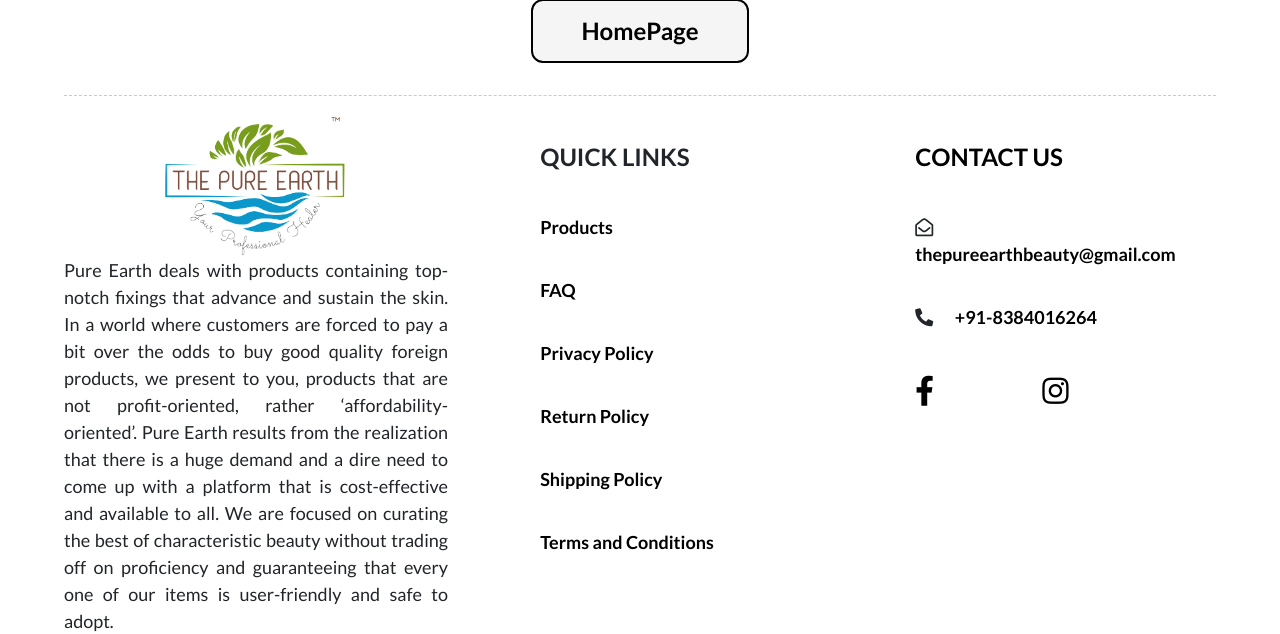
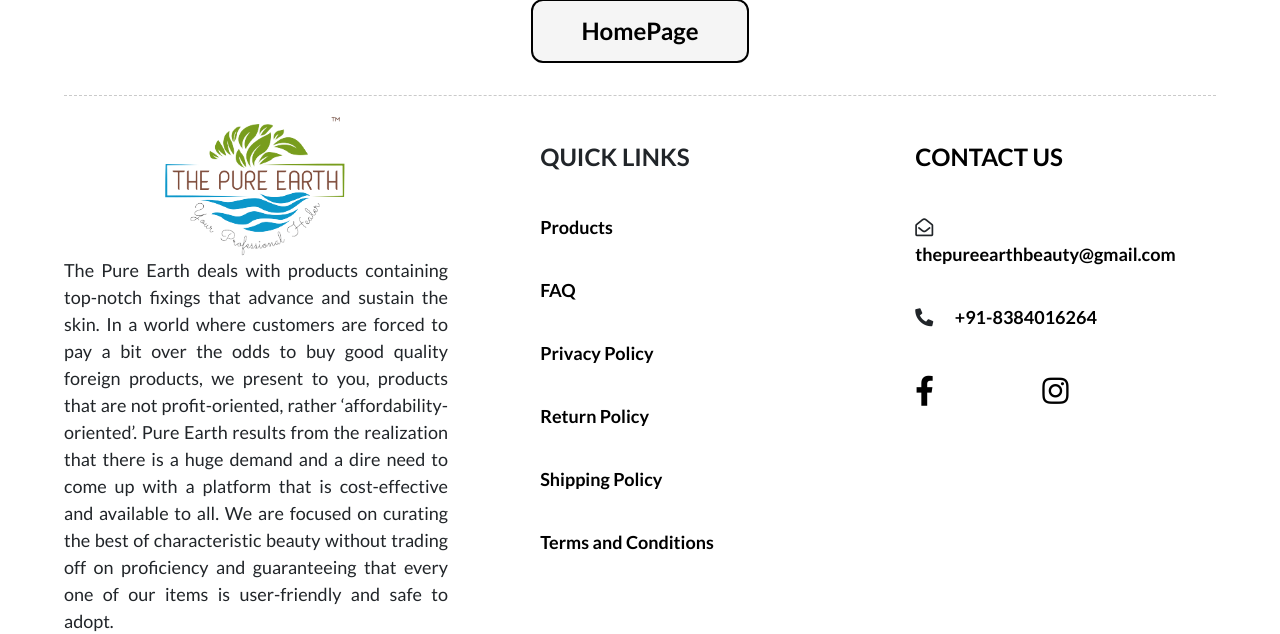
Before and after one commit to nagpalnitesh/ThePureEarth, a Django app: page /cart/ in a window 1280 px wide. Shown: the part 252-886 px from the top of the page. Run offline with Django 3.2, Linux system fonts and the light colour scheme; some libraries are stand-ins or nearby versions.

Commit message:
navbar and footer done

```diff
--- a/templates/components/footer.html
+++ b/templates/components/footer.html
@@ -7,7 +7,7 @@
                 <img src="{% static '/images/logowtm.png' %}" alt="The Pure Earth">
             </a>
             <p>
-                Pure Earth deals with products containing top-notch fixings that advance and sustain the skin. In a world where customers are forced to pay a bit over the odds to buy good quality foreign products, we present to you, products that are not profit-oriented, rather ‘affordability-oriented’. Pure Earth results from the realization that there is a huge demand and a dire need to come up with a platform that is cost-effective and available to all. We are focused on curating the best of characteristic beauty without trading off on proficiency and guaranteeing that every one of our items is user-friendly and safe to adopt.
+                The Pure Earth deals with products containing top-notch fixings that advance and sustain the skin. In a world where customers are forced to pay a bit over the odds to buy good quality foreign products, we present to you, products that are not profit-oriented, rather ‘affordability-oriented’. Pure Earth results from the realization that there is a huge demand and a dire need to come up with a platform that is cost-effective and available to all. We are focused on curating the best of characteristic beauty without trading off on proficiency and guaranteeing that every one of our items is user-friendly and safe to adopt.
             </p>
         </div>
         <div class="col-lg-4">
```
